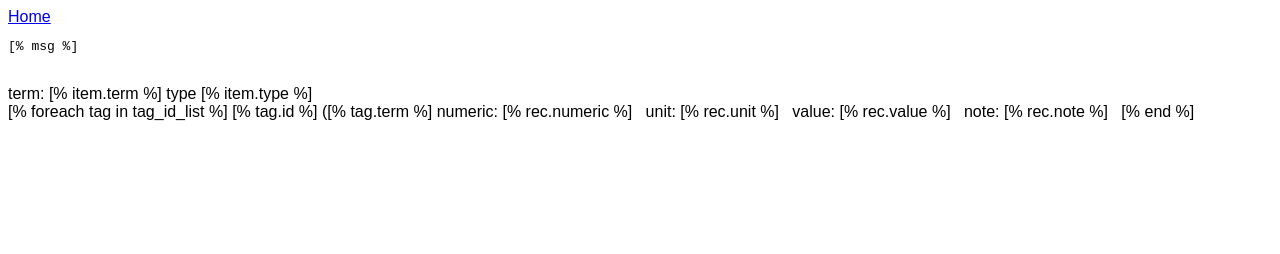
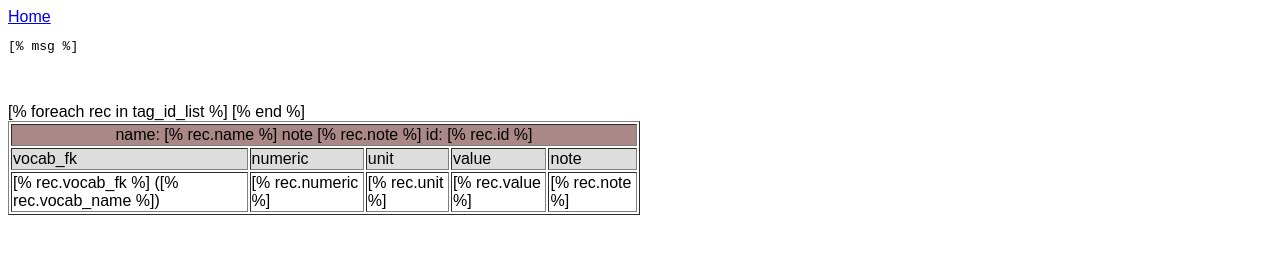
Before and after one commit to twl8n/tagging, a plain HTML site: page view_item.html in a window 1280 px wide. Drawn offline with Linux system fonts and the light colour scheme.

Commit message:
view item working

```diff
--- a/view_item.html
+++ b/view_item.html
@@ -7,19 +7,30 @@
       <br>
       <form action="cgi_demo_v4.pl" method="get">
         <input type="hidden" name="id" value="[% item.id %]">
-        term: [% item.term %] type [% item.type %]
         <br>
-        [% foreach tag in tag_id_list %]
-        [% tag.id %] ([% tag.term %]
-        numeric: [% rec.numeric %]
-        &nbsp;
-        unit: [% rec.unit %]
-        &nbsp;
-        value: [% rec.value %]
-        &nbsp;
-        note: [% rec.note %]
-        &nbsp;
+      <table border="1" width="50%">
+        <tr>
+          <td bgcolor="#aa8888" colspan="7" align="center">
+            name: [% rec.name %] note [% rec.note %] id: [% rec.id %]
+          </td>
+        </tr>
+        <tr bgcolor='#DDDDDD'>
+          <td>vocab_fk</td>
+          <td>numeric</td>
+          <td>unit</td>
+          <td>value</td>
+          <td>note</td>
+        </tr>
+        [% foreach rec in tag_id_list %]
+        <tr>
+          <td>[% rec.vocab_fk %] ([% rec.vocab_name %])</td>
+          <td>[% rec.numeric %]</td>
+          <td>[% rec.unit %]</td>
+          <td>[% rec.value %]</td>
+          <td>[% rec.note %]</td>
+        </tr>
         [% end %]
+      </table>
       </form>
     </div>
   </body>
```
Also changed, not shown: 3 other files.
